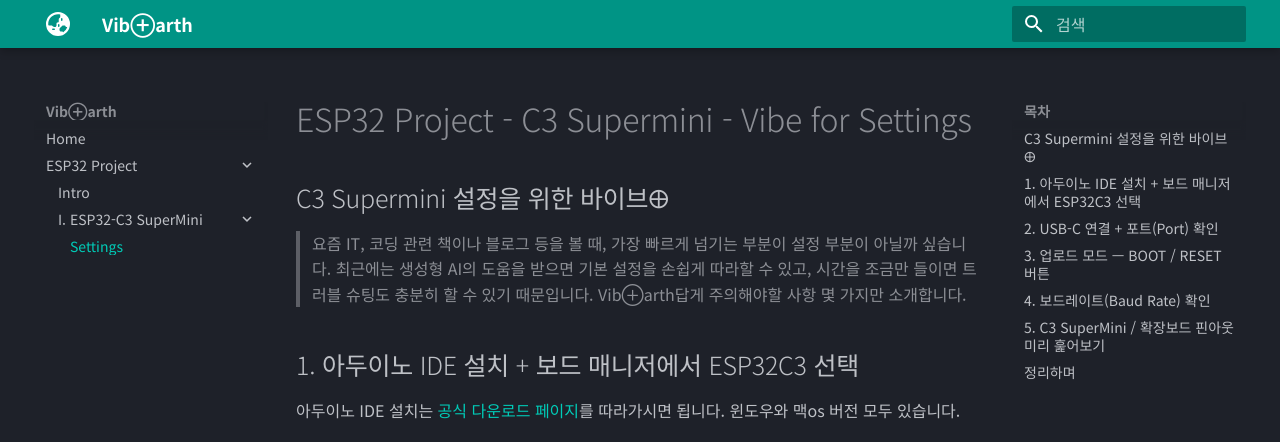
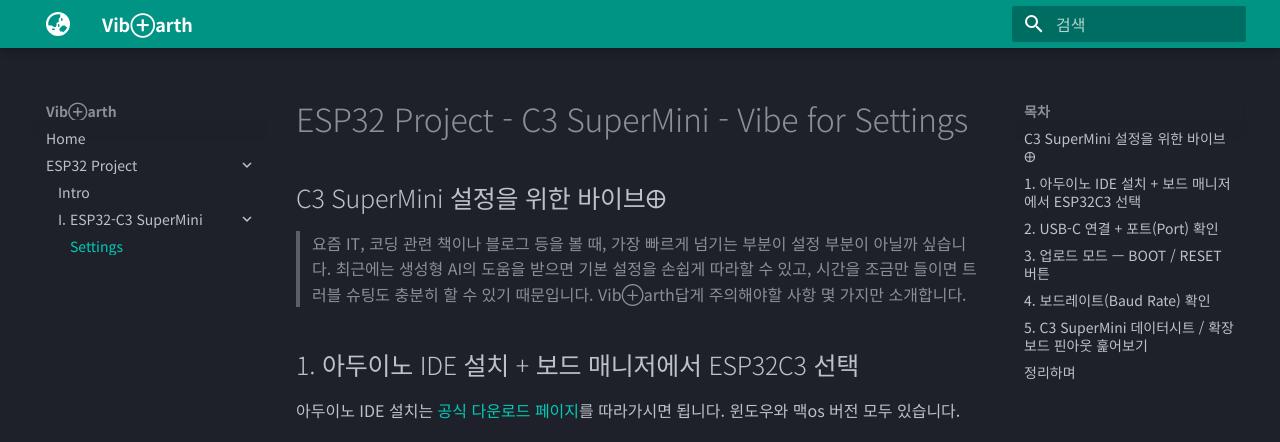
Before and after one commit to VibEarth/VibEarth.github.io, an MkDocs documentation site: the page built from docs/esp32/c3/settings.md, in a window 1280 px wide and 900 px high. Shown: the top 442 px of the window. Built offline with MkDocs 1.6.1 and Material for MkDocs 9.7.7, drawn with Linux system fonts in a browser that asks for light colours; some of the changed text lies outside the part shown.

Commit message:
vault backup: 2026-06-30 23:07:27

```diff
--- a/docs/esp32/c3/settings.md
+++ b/docs/esp32/c3/settings.md
@@ -1,6 +1,6 @@
-# ESP32 Project - C3 Supermini - Vibe for Settings
+# ESP32 Project - C3 SuperMini - Vibe for Settings
 
-## C3 Supermini 설정을 위한 바이브🜨
+## C3 SuperMini 설정을 위한 바이브🜨
 
 >요즘 IT, 코딩 관련 책이나 블로그 등을 볼 때, 가장 빠르게 넘기는 부분이 설정 부분이 아닐까 싶습니다.
 >최근에는 생성형 AI의 도움을 받으면 기본 설정을 손쉽게 따라할 수 있고, 시간을 조금만 들이면 트러블 슈팅도 충분히 할 수 있기 때문입니다.
@@ -69,12 +69,12 @@
 
 ---
 
-## 5. C3 SuperMini / 확장보드 핀아웃 미리 훑어보기
+## 5. C3 SuperMini 데이터시트 / 확장보드 핀아웃 훑어보기
 
 앞으로 계속 보게 될 핀맵이니 지금 미리 한 번 익혀두면 나중에 편합니다.
 
-- [ESP32-C3 SuperMini 핀아웃](https://dl.artronshop.co.th/ESP32-C3%20SuperMini%20datasheet.pdf)
-- [C3 확장 개발보드 핀아웃](#)
+- [ESP32-C3 SuperMini 데이터시트](https://dl.artronshop.co.th/ESP32-C3%20SuperMini%20datasheet.pdf)
+- [C3 SuperMini 확장 개발보드](https://michiel.vanderwulp.be/domotica/Modules/ESP32-C3-SuperMini/#expansion-board-1)
 
 특히 주의할 핀:
 
```
